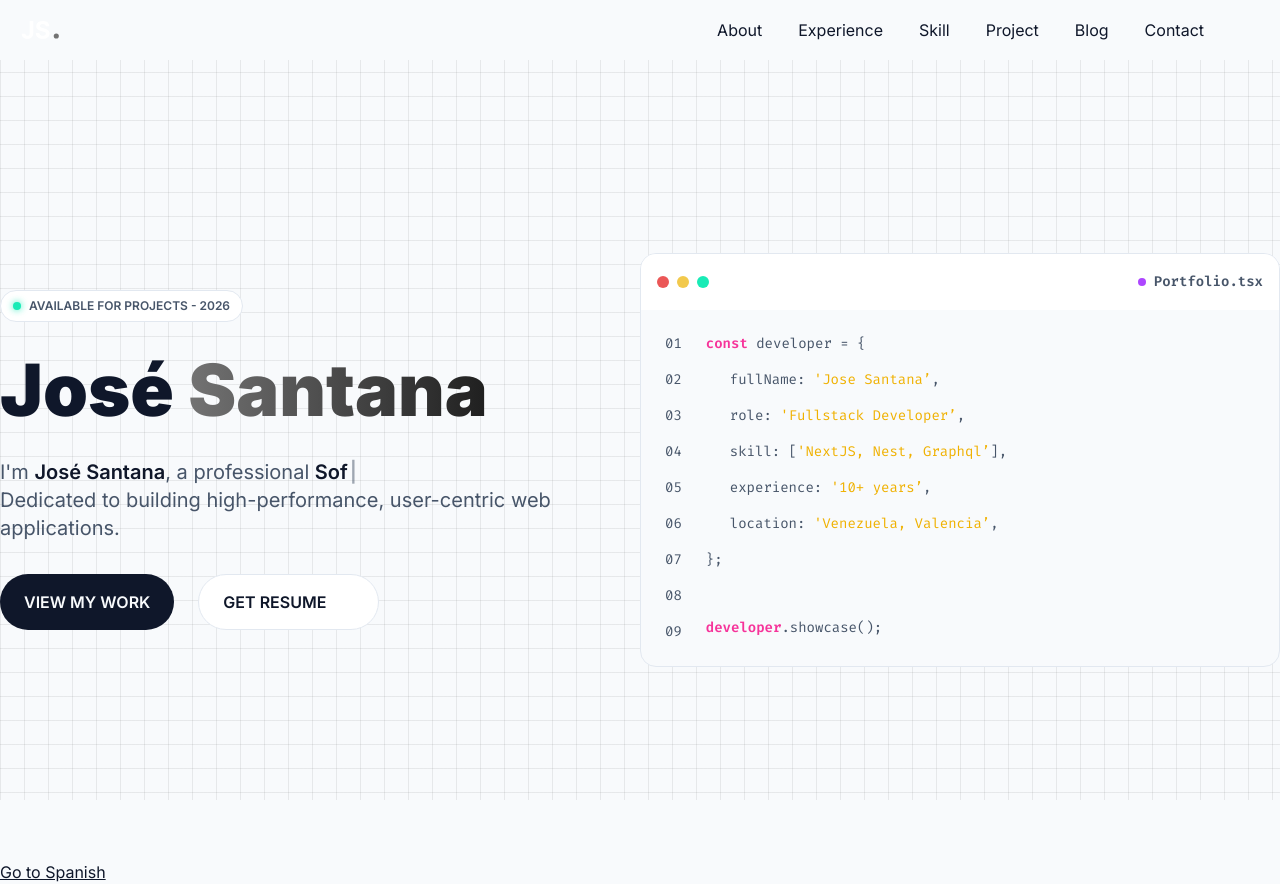
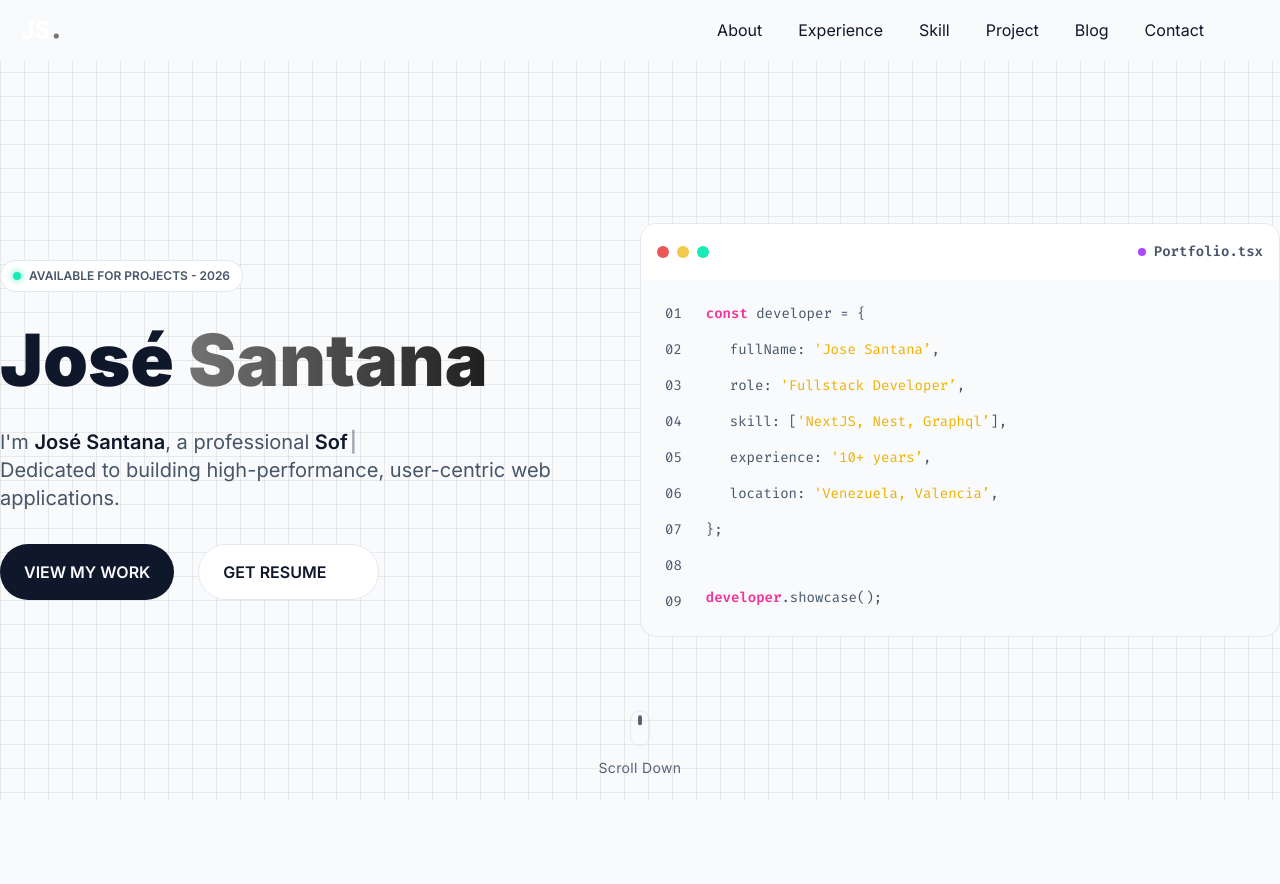
Before and after one commit to josesantanaweb/js-portfolio, a Next.js app: page /en in a window 1280 px wide. After the commit the page ends 800 px from the top, so only its background shows below. Built offline with nearby package versions, Linux system fonts and the light colour scheme; some icons are missing.

Commit message:
feat: enhance MainSection with ScrollDown component, update TypingText import path, and adjust Prettier configuration

```diff
--- a/src/app/[locale]/page.tsx
+++ b/src/app/[locale]/page.tsx
@@ -11,9 +11,9 @@ export default async function HomePage({ params }: HomePageProps) {
   const t = await getTranslations('HomePage')
 
   return (
-    <main className="mx-auto min-h-screen w-full">
+    <main className="mx-auto w-full">
       <MainSection />
-
+{/*
       {locale === 'es' ? (
         <Link href="/" locale="en" className="underline">
           {t('switchToEnglish')}
@@ -22,7 +22,7 @@ export default async function HomePage({ params }: HomePageProps) {
         <Link href="/" locale="es" className="underline">
           {t('switchToSpanish')}
         </Link>
-      )}
+      )} */}
     </main>
   )
 }
--- a/src/features/main-section/MainSection.tsx
+++ b/src/features/main-section/MainSection.tsx
@@ -1,12 +1,14 @@
 'use client'
 import CodeBox from '@/features/main-section/components/code-box'
 import MainInfo from '@/features/main-section/components/main-info'
+import ScrollDown from '@/features/main-section/components/scroll-down'
 
 const MainSection = () => {
   return (
-    <div className="container mx-auto flex h-screen w-full items-center justify-center">
+    <div className="container mx-auto relative flex h-[calc(100vh-60px)] w-full items-center justify-center overflow-hidden">
       <MainInfo />
       <CodeBox />
+      <ScrollDown />
     </div>
   )
 }
--- a/src/features/main-section/components/main-info/MainInfo.tsx
+++ b/src/features/main-section/components/main-info/MainInfo.tsx
@@ -1,6 +1,6 @@
 'use client'
 import { ArrowInDownSquareHalf } from '@boxicons/react'
-import TypingText from '@/components/typing-text'
+import TypingText from '@/features/main-section/components/typing-text'
 
 const MainInfo = () => {
   return (
--- /dev/null
+++ b/src/features/main-section/components/scroll-down/ScrollDown.tsx
@@ -0,0 +1,19 @@
+'use client'
+import { motion } from 'framer-motion'
+
+const ScrollDown = () => {
+    return (
+        <motion.div
+            className='absolute right-0 bottom-4 left-1/2 flex -translate-x-1/2 flex-col items-center justify-center gap-3 py-2'
+            animate={{ y: [0, 6, 0], opacity: [0.85, 1, 0.85] }}
+            transition={{ duration: 2.2, ease: 'easeInOut', repeat: Infinity }}
+        >
+            <div className='text-ink border-stroke flex h-9 w-5 items-start justify-center rounded-full border bg-transparent py-1'>
+                <span className='bg-muted block h-2.5 w-1 rounded-full' />
+            </div>
+            <p className="text-muted text-sm tracking-wide">Scroll Down</p>
+        </motion.div>
+    )
+}
+
+export default ScrollDown
--- /dev/null
+++ b/src/features/main-section/components/scroll-down/index.ts
@@ -0,0 +1 @@
+export { default } from './ScrollDown'
--- a/src/features/main-section/index.ts
+++ b/src/features/main-section/index.ts
@@ -1,2 +1,2 @@
 export { default } from './MainSection'
-export { default as TypingText } from '../../components/typing-text'
+export { default as TypingText } from './components/typing-text'
```
Also changed, not shown: src/features/main-section/components/typing-text/TypingText.tsx (renamed from src/components/typing-text/TypingText.tsx), src/features/main-section/components/typing-text/index.ts (renamed from src/components/typing-text/index.ts), 1 other file (tests, documents, lock files or other folders).
